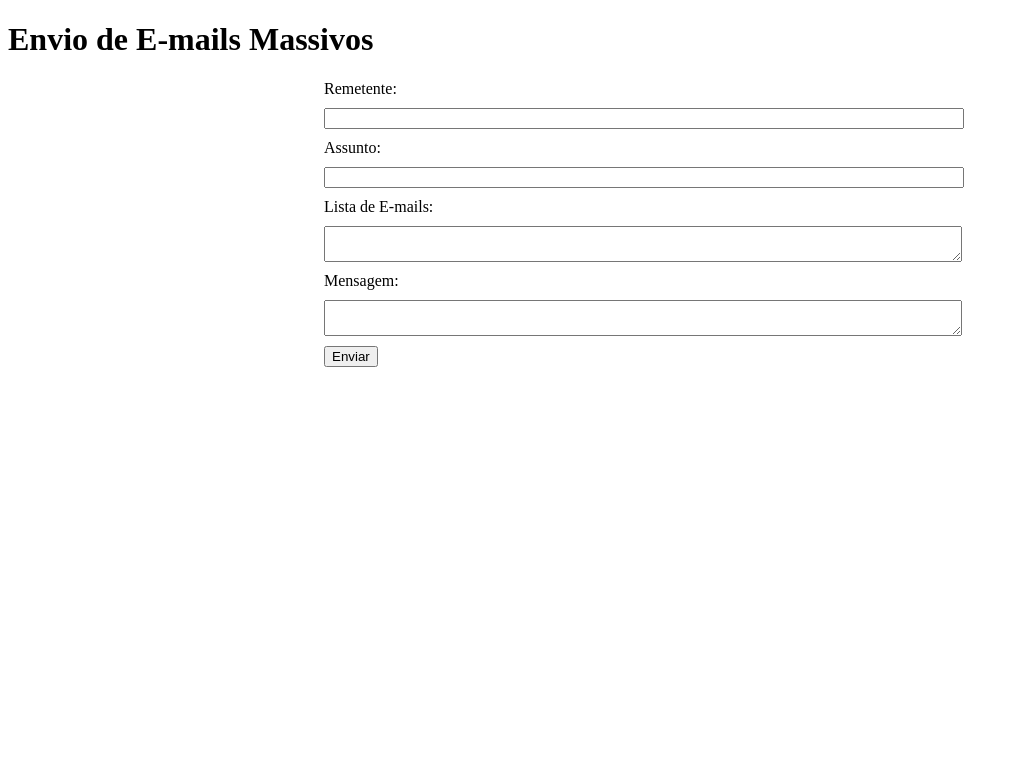
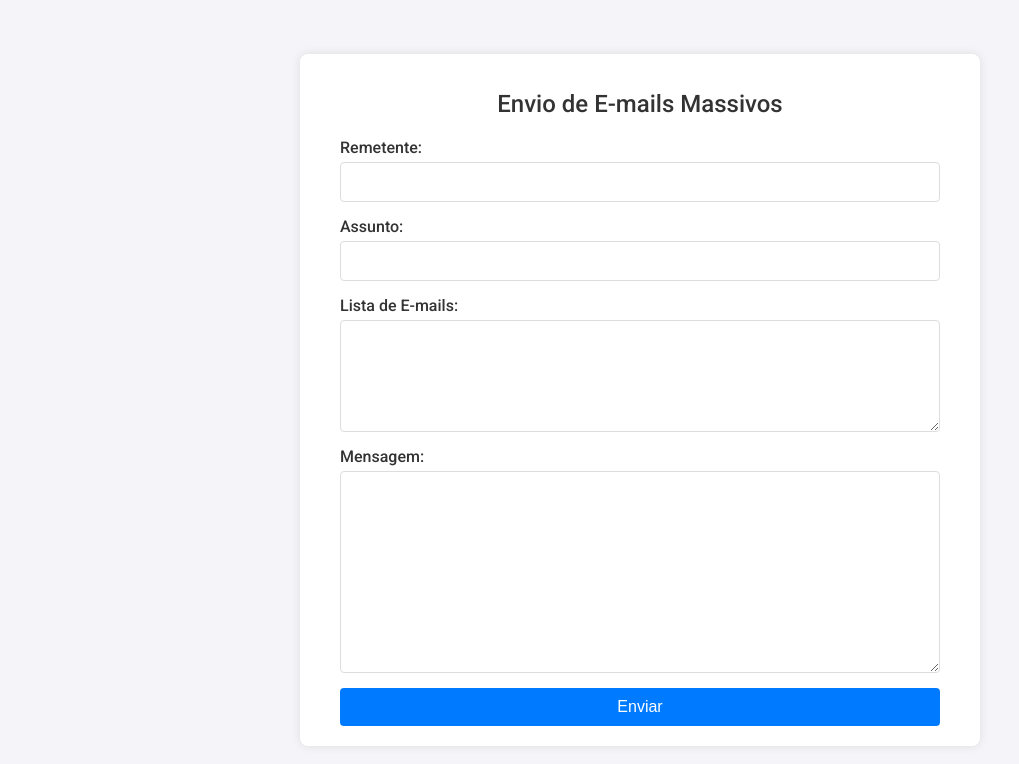
Before and after one commit to joaocarlosxsantos/Envio-de-Email, a website: page index.html in a window 1280 px wide. Shown: the whole page, without its empty margins (0-1019 px from the left). Drawn offline with Linux system fonts and the light colour scheme.

Commit message:
adicao de css

```diff
--- a/index.html
+++ b/index.html
@@ -4,24 +4,73 @@
     <meta charset="UTF-8">
     <meta name="viewport" content="width=device-width, initial-scale=1.0">
     <title>Envio de E-mails Massivos</title>
+    <link href="https://fonts.googleapis.com/css2?family=Roboto:wght@400;500&display=swap" rel="stylesheet">
     <style>
+        body {
+            font-family: 'Roboto', sans-serif;
+            background-color: #f4f4f9;
+            margin: 0;
+            padding: 0;
+            display: flex;
+            justify-content: center;
+            align-items: center;
+            height: 100vh;
+        }
+        .container {
+            background-color: #fff;
+            padding: 20px 40px;
+            border-radius: 8px;
+            box-shadow: 0 0 10px rgba(0, 0, 0, 0.1);
+            width: 100%;
+            max-width: 600px;
+        }
+        h1 {
+            font-size: 24px;
+            font-weight: 500;
+            text-align: center;
+            color: #333;
+            margin-bottom: 20px;
+        }
         form {
-            width: 50%;
-            margin: auto;
+            display: flex;
+            flex-direction: column;
         }
-        label, input, textarea {
-            display: block;
-            width: 100%;
-            margin-bottom: 10px;
+        label {
+            font-weight: 500;
+            margin-bottom: 5px;
+            color: #333;
+        }
+        input, textarea {
+            border: 1px solid #ddd;
+            border-radius: 4px;
+            padding: 10px;
+            margin-bottom: 15px;
+            font-size: 16px;
+        }
+        button {
+            background-color: #007BFF;
+            color: #fff;
+            border: none;
+            border-radius: 4px;
+            padding: 10px;
+            font-size: 16px;
+            cursor: pointer;
+            transition: background-color 0.3s ease;
+        }
+        button:hover {
+            background-color: #0056b3;
         }
         #sendingAnimation {
             display: none;
             text-align: center;
-            font-size: 20px;
+            font-size: 18px;
+            color: #007BFF;
+            margin-top: 20px;
         }
     </style>
 </head>
 <body>
+    <div class="container">
         <h1>Envio de E-mails Massivos</h1>
         <form id="emailForm">
             <label for="sender">Remetente:</label>
@@ -31,16 +80,16 @@
             <input type="text" id="subject" name="subject" required>
 
             <label for="recipients">Lista de E-mails:</label>
-        <textarea id="recipients" name="recipients" required></textarea>
+            <textarea id="recipients" name="recipients" rows="5" required></textarea>
 
             <label for="message">Mensagem:</label>
-        <textarea id="message" name="message" required></textarea>
+            <textarea id="message" name="message" rows="10" required></textarea>
 
             <button type="submit">Enviar</button>
         </form>
-
         <div id="sendingAnimation">
             Enviando...
+        </div>
     </div>
 
     <script>
```
Lines whose indentation alone changed are shown as unchanged.
